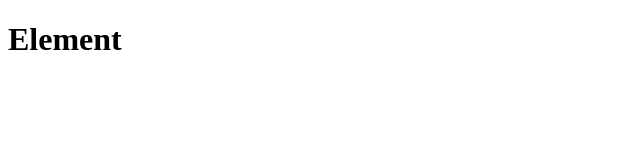
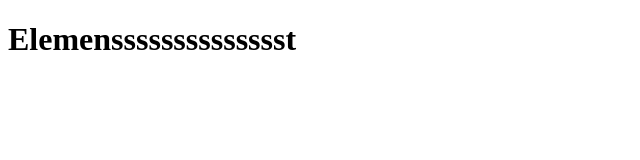
Before and after one commit to abdoredapro/Git, a plain HTML site: page index.html in a window 1280 px wide. Shown: the whole page, without its empty margins (0-640 px from the left). Drawn offline with Linux system fonts and the light colour scheme.

Commit message:
Update index.html

```diff
--- a/index.html
+++ b/index.html
@@ -6,6 +6,6 @@
     <title>Js objectsss</title>
 </head>
 <body>
-    <h1>Element</h1>
+    <h1>Elemensssssssssssssst</h1>
 </body>
 </html>
```
